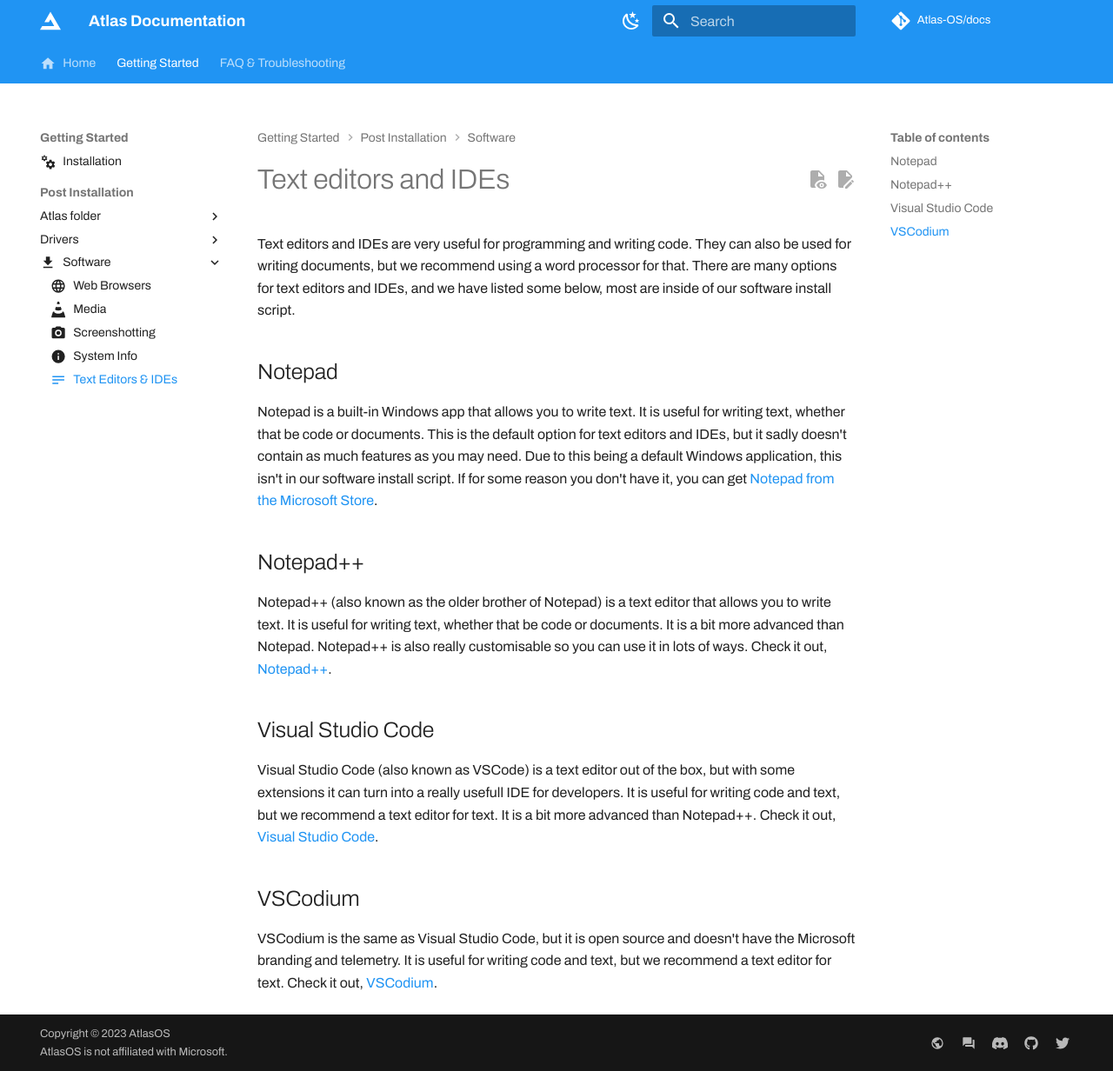
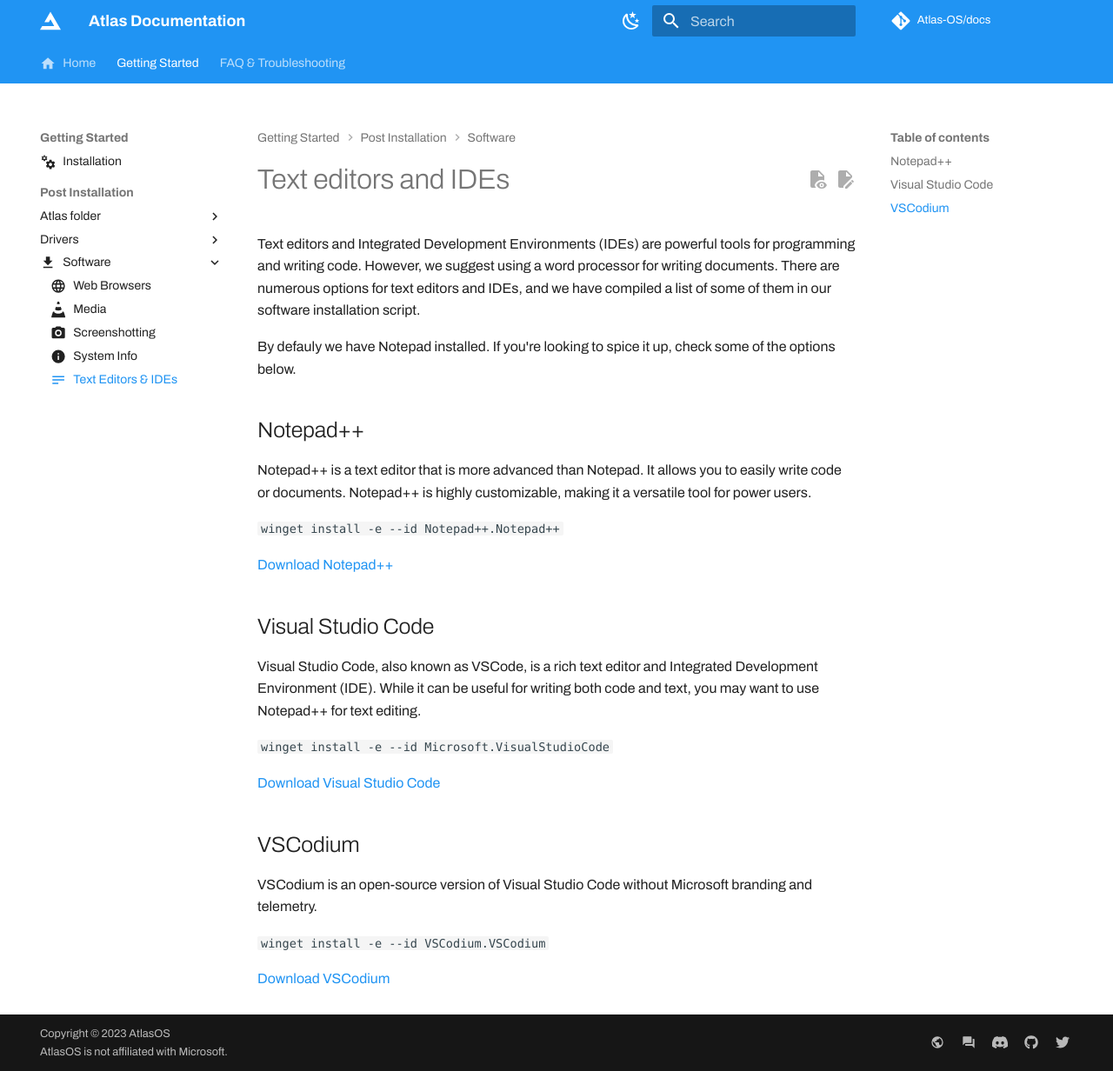
Before and after one commit to Atlas-OS/docs, an MkDocs documentation site: the page built from docs/getting-started/post-installation/software/text-editors.md, in a window 1280 px wide and 1232 px high. Shown: the whole window at 87% size. Built offline with MkDocs 1.6.1 and Material for MkDocs 9.7.7, drawn with Linux system fonts in a browser that asks for light colours; some web fonts are replaced; comment, search, counter and statistics services are not loaded.

Commit message:
fix: :memo: Re-write text editor page

```diff
--- a/docs/getting-started/post-installation/software/text-editors.md
+++ b/docs/getting-started/post-installation/software/text-editors.md
@@ -6,20 +6,30 @@ icon: material/text
 
 # Text editors and IDEs
 
-Text editors and IDEs are very useful for programming and writing code. They can also be used for writing documents, but we recommend using a word processor for that. There are many options for text editors and IDEs, and we have listed some below, most are inside of our software install script.
+Text editors and Integrated Development Environments (IDEs) are powerful tools for programming and writing code. However, we suggest using a word processor for writing documents. There are numerous options for text editors and IDEs, and we have compiled a list of some of them in our software installation script.
 
-## Notepad
-
-Notepad is a built-in Windows app that allows you to write text. It is useful for writing text, whether that be code or documents. This is the default option for text editors and IDEs, but it sadly doesn't contain as much features as you may need. Due to this being a default Windows application, this isn't in our software install script. If for some reason you don't have it, you can get [Notepad from the Microsoft Store](ms-windows-store://pdp/?ProductId=9MSMLRH6LZF3).
+By defauly we have Notepad installed. If you're looking to spice it up, check some of the options below.
 
 ## Notepad++
 
-Notepad++ (also known as the older brother of Notepad) is a text editor that allows you to write text. It is useful for writing text, whether that be code or documents. It is a bit more advanced than Notepad. Notepad++ is also really customisable so you can use it in lots of ways. Check it out, [Notepad++](https://notepad-plus-plus.org/).
+Notepad++ is a text editor that is more advanced than Notepad. It allows you to easily write code or documents. Notepad++ is highly customizable, making it a versatile tool for power users.
+
+`winget install -e --id Notepad++.Notepad++`
+
+[Download Notepad++](https://notepad-plus-plus.org/)
 
 ## Visual Studio Code
 
-Visual Studio Code (also known as VSCode) is a text editor out of the box, but with some extensions it can turn into a really usefull IDE for developers. It is useful for writing code and text, but we recommend a text editor for text. It is a bit more advanced than Notepad++. Check it out, [Visual Studio Code](https://code.visualstudio.com/).
+Visual Studio Code, also known as VSCode, is a rich text editor and Integrated Development Environment (IDE). While it can be useful for writing both code and text, you may want to use Notepad++ for text editing.
+
+`winget install -e --id Microsoft.VisualStudioCode`
+
+[Download Visual Studio Code](ms-windows-store://pdp/?ProductId=XP9KHM4BK9FZ7Q)
 
 ## VSCodium
 
-VSCodium is the same as Visual Studio Code, but it is open source and doesn't have the Microsoft branding and telemetry. It is useful for writing code and text, but we recommend a text editor for text. Check it out, [VSCodium](https://vscodium.com/).
+VSCodium is an open-source version of Visual Studio Code without Microsoft branding and telemetry.
+
+`winget install -e --id VSCodium.VSCodium`
+
+[Download VSCodium](ms-windows-store://pdp/?ProductId=XP9KHM4BK9FZ7Q)
```
